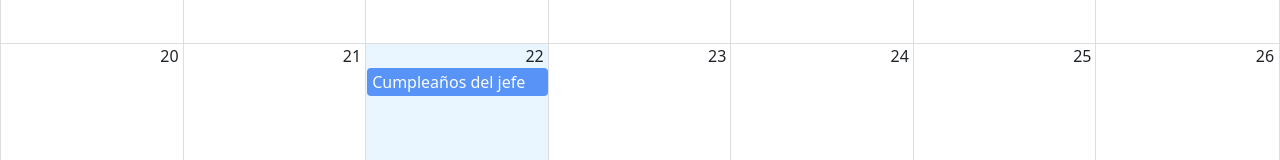
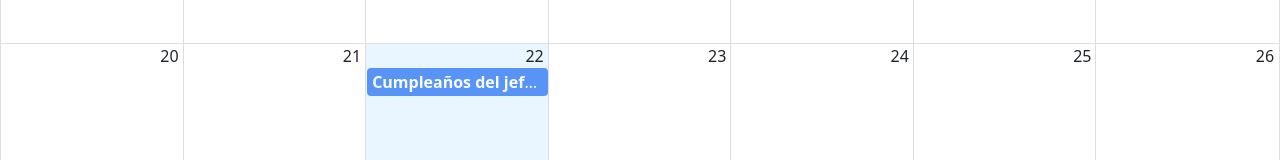
Before and after one commit to EstherManriqueGlez/react-calendar-app, a React (Vite) app: page / in a window 1280 px wide. Shown: the part 496-656 px from the top of the page. Built offline with nearby package versions, Linux system fonts and the light colour scheme.

Commit message:
feat: add CalendarEvent component and integrate it into CalendarPage

```diff
--- /dev/null
+++ b/src/calendar/components/CalendarEvent.jsx
@@ -0,0 +1,11 @@
+export const CalendarEvent = ({ event }) => {
+  const { title, user } = event;
+  console.log(title, user);
+
+  return (
+    <>
+      <strong>{title} </strong>
+      <span> - {user.name} </span>
+    </>
+  );
+};
--- a/src/calendar/index.js
+++ b/src/calendar/index.js
@@ -1,4 +1,4 @@
+export * from './components/CalendarEvent';
+export * from './components/NavBar';
 
-
-export * from './components/NavBar';
 export * from './pages/CalendarPage';
--- a/src/calendar/pages/CalendarPage.jsx
+++ b/src/calendar/pages/CalendarPage.jsx
@@ -2,7 +2,7 @@
 import 'react-big-calendar/lib/css/react-big-calendar.css';
 
 import { addHours } from 'date-fns';
-import { NavBar } from '../components/NavBar';
+import { NavBar, CalendarEvent } from '../';
 import { localizer, getMessagesES } from '../../helpers';
 
 const events = [
@@ -53,6 +53,9 @@
         style={{ height: 'calc(100vh - 80px)' }}
         messages={getMessagesES()}
         eventPropGetter={ eventStyleGetter }
+        components={{
+          event: CalendarEvent
+        }}
       />
     </>
   );
```
